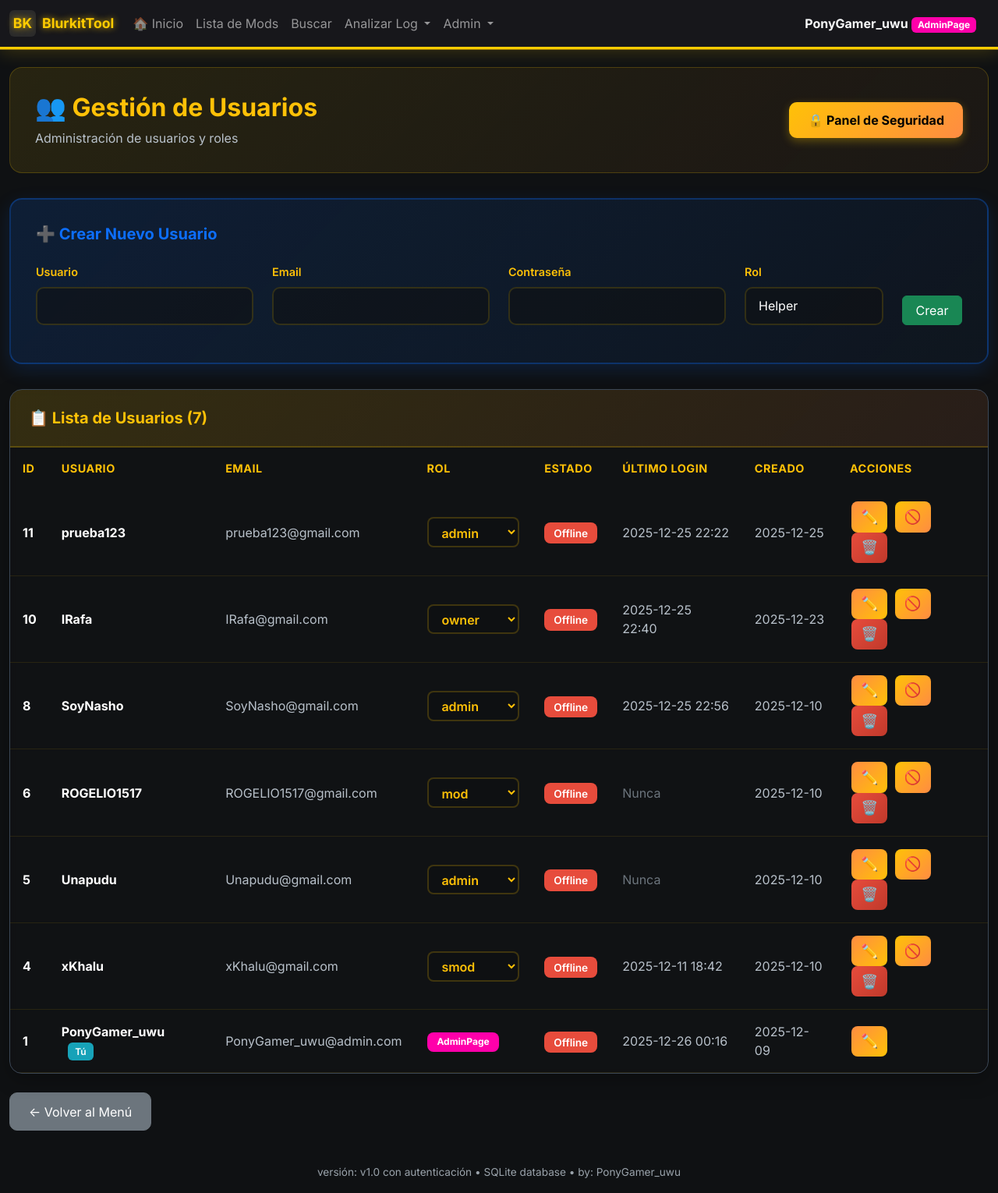
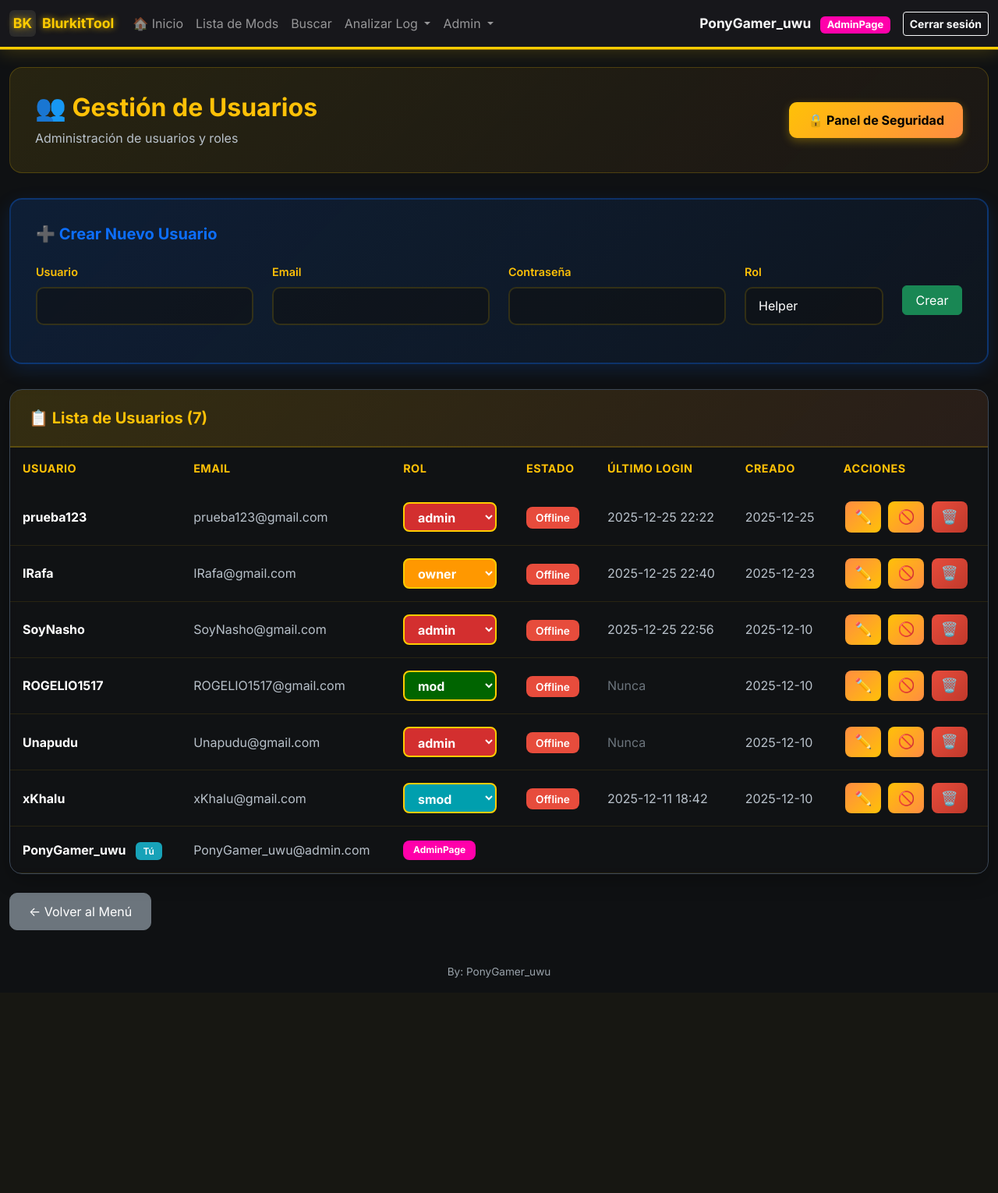
Before and after one commit to pabloacerbi125-ops/Blurkittool, a Flask app: page /admin/users in a window 1280 px wide. Shown: the whole page at 78% size. After the commit the page ends 1254 px from the top, so only its background shows below. Run offline with Flask 3, Linux system fonts and the light colour scheme; a user stored in the database is signed in.

Commit message:
fix: mejoras visuales, bug cierre de sesión, roles y formularios

```diff
--- a/web/app.py
+++ b/web/app.py
@@ -388,7 +388,7 @@
     return render_template('login.html')
 
 
-@app.route('/logout')
+@app.route('/logout', methods=['GET', 'POST'])
 @login_required
 def logout():
     """Logout current user."""
--- a/web/templates/admin_users.html
+++ b/web/templates/admin_users.html
@@ -257,7 +257,7 @@
         <h5>➕ Crear Nuevo Usuario</h5>
         <div>
             <form method="POST" action="{{ url_for('admin_create_user') }}">
-                <div class="row">
+                <div class="row align-items-center">
                     <div class="col-md-3">
                         <div class="mb-3">
                             <label for="username" class="form-label">Usuario</label>
@@ -283,20 +283,30 @@
                         <div class="mb-3">
                             <label for="role" class="form-label">Rol</label>
                             <select class="form-select" id="role" name="role" required>
-                                <option value="helper">Helper</option>
-                                <option value="p-helper">P-Helper</option>
-                                <option value="mod">Mod</option>
-                                <option value="smod">S-Mod</option>
-                                <option value="manager">Manager</option>
-                                <option value="admin">Admin</option>
-                                <option value="owner">Owner</option>
-                                <option value="founder">Founder</option>
+                                <option value="helper" class="role-helper">Helper</option>
+                                <option value="p-helper" class="role-p-helper">P-Helper</option>
+                                <option value="mod" class="role-mod">Mod</option>
+                                <option value="smod" class="role-smod">S-Mod</option>
+                                <option value="manager" class="role-manager">Manager</option>
+                                <option value="admin" class="role-admin">Admin</option>
+                                <option value="owner" class="role-owner">Owner</option>
+                                <option value="founder" class="role-founder">Founder</option>
                             </select>
+                        <style>
+                        .role-helper { color: #222; background: #7cffb2; }
+                        .role-p-helper { color: #222; background: #7cffb2; }
+                        .role-mod { color: #fff; background: #006400; }
+                        .role-smod { color: #fff; background: #009fae; }
+                        .role-manager { color: #fff; background: #8e24aa; }
+                        .role-admin { color: #fff; background: #d32f2f; }
+                        .role-owner { color: #fff; background: #ff9800; }
+                        .role-founder { color: #222; background: #FFD700; }
+                        </style>
                         </div>
                     </div>
 
-                    <div class="col-md-1 d-flex align-items-end">
-                        <button type="submit" class="btn btn-success w-100 mb-3">Crear</button>
+                    <div class="col-md-1 d-flex align-items-center justify-content-center" style="height: 100%;">
+                        <button type="submit" class="btn btn-success w-100">Crear</button>
                     </div>
                 </div>
             </form>
@@ -312,7 +322,7 @@
             <table class="table mb-0">
                 <thead>
                     <tr>
-                        <th>ID</th>
+                        {# <th>ID</th> #}
                         <th>Usuario</th>
                         <th>Email</th>
                         <th>Rol</th>
@@ -332,7 +342,7 @@
                             {% set is_online = false %}
                         {% endif %}
                         <tr {% if not user.is_active %}style="opacity: 0.6;"{% endif %}>
-                            <td><strong style="color: #ffffff;">{{ user.id }}</strong></td>
+                            {# <td><strong style="color: #ffffff;">{{ user.id }}</strong></td> #}
                             <td>
                                 <strong style="color: #ffffff;">{{ user.username }}</strong>
                                 {% if user.id == current_user.id %}
@@ -347,7 +357,7 @@
                                     {% elif user.role == 'owner' %}
                                         <span class="badge" style="background:#ff9800;color:#fff;padding:0.4rem 0.8rem;border-radius:8px;font-weight:bold;">Owner</span>
                                     {% elif user.role == 'founder' %}
-                                        <span class="badge bg-secondary" style="padding:0.4rem 0.8rem;border-radius:8px;font-weight:bold;">Founder</span>
+                                        <span class="badge" style="background:#FFD700;color:#222;padding:0.4rem 0.8rem;border-radius:8px;font-weight:bold;">Founder</span>
                                     {% elif user.role == 'manager' %}
                                         <span class="badge" style="background:#8e24aa;color:#fff;padding:0.4rem 0.8rem;border-radius:8px;">Manager</span>
                                     {% elif user.role == 'p-helper' %}
@@ -365,18 +375,50 @@
                                     {% endif %}
                                 {% else %}
                                     <form method="POST" action="{{ url_for('admin_change_role', user_id=user.id) }}" class="d-inline">
-                                        <select name="role" class="form-select-role" onchange="this.form.submit()">
-                                            <option value="helper" {% if user.role == 'helper' %}selected{% endif %}>helper</option>
-                                            <option value="p-helper" {% if user.role == 'p-helper' %}selected{% endif %}>p-helper</option>
-                                            <option value="mod" {% if user.role == 'mod' %}selected{% endif %}>mod</option>
-                                            <option value="smod" {% if user.role == 'smod' %}selected{% endif %}>smod</option>
-                                            <option value="manager" {% if user.role == 'manager' %}selected{% endif %}>manager</option>
-                                            <option value="admin" {% if user.role == 'admin' %}selected{% endif %}>admin</option>
-                                            <option value="owner" {% if user.role == 'owner' %}selected{% endif %}>owner</option>
-                                            <option value="founder" {% if user.role == 'founder' %}selected{% endif %}>founder</option>
+                                        <select name="role" class="form-select-role role-colored-select" onchange="this.form.submit()" data-current-role="{{ user.role }}">
+                                            <option value="helper" {% if user.role == 'helper' %}selected{% endif %} class="role-helper">helper</option>
+                                            <option value="p-helper" {% if user.role == 'p-helper' %}selected{% endif %} class="role-p-helper">p-helper</option>
+                                            <option value="mod" {% if user.role == 'mod' %}selected{% endif %} class="role-mod">mod</option>
+                                            <option value="smod" {% if user.role == 'smod' %}selected{% endif %} class="role-smod">smod</option>
+                                            <option value="manager" {% if user.role == 'manager' %}selected{% endif %} class="role-manager">manager</option>
+                                            <option value="admin" {% if user.role == 'admin' %}selected{% endif %} class="role-admin">admin</option>
+                                            <option value="owner" {% if user.role == 'owner' %}selected{% endif %} class="role-owner">owner</option>
+                                            <option value="founder" {% if user.role == 'founder' %}selected{% endif %} class="role-founder">founder</option>
                                         </select>
-                                    </form>
-                                {% endif %}
+                                    <!-- cierre correcto de select y form aquí, no tbody -->
+                                    <style>
+                                    .role-colored-select {
+                                        border: 2px solid #ffcc00;
+                                        font-weight: bold;
+                                        color: #fff;
+                                        background: #181c22;
+                                    }
+                                    .role-helper { color: #222; background: #7cffb2; }
+                                    .role-p-helper { color: #222; background: #7cffb2; }
+                                    .role-mod { color: #fff; background: #006400; }
+                                    .role-smod { color: #fff; background: #009fae; }
+                                    .role-manager { color: #fff; background: #8e24aa; }
+                                    .role-admin { color: #fff; background: #d32f2f; }
+                                    .role-owner { color: #fff; background: #ff9800; }
+                                    .role-founder { color: #222; background: #FFD700; }
+
+                                    /* For Chrome/Edge/Opera: style selected option */
+                                    .role-colored-select option:checked,
+                                    .role-colored-select option[selected] {
+                                        font-weight: bold;
+                                    }
+                                    </style>
+                                    <script>
+                                    // For Firefox: dynamically set select color based on selected option
+                                    document.querySelectorAll('.role-colored-select').forEach(function(select) {
+                                        function setColor() {
+                                            var val = select.value;
+                                            select.className = 'form-select-role role-colored-select role-' + val;
+                                        }
+                                        setColor();
+                                        select.addEventListener('change', setColor);
+                                    });
+                                    </script>
                                     </td>
                                     <td>
                                         {% if is_online %}
@@ -400,7 +442,6 @@
                                                 data-bs-toggle="modal" data-bs-target="#editModal{{ user.id }}">
                                             ✏️
                                         </button>
-
                                         {% if user.id != current_user.id %}
                                         <form method="POST" action="{{ url_for('admin_toggle_user', user_id=user.id) }}" class="d-inline">
                                             {% if user.is_active %}
@@ -413,12 +454,14 @@
                                             </button>
                                             {% endif %}
                                         </form>
-
                                         <form method="POST" action="{{ url_for('admin_delete_user', user_id=user.id) }}" class="d-inline"
                                               onsubmit="return confirm('¿Banear y eliminar usuario {{ user.username }}?')">
                                             <button type="submit" class="btn btn-action btn-delete" title="Ban (eliminar)">
                                                 🗑️
                                             </button>
+                                        </form>
+                                        {% endif %}
+                                    </td>
                                 </form>
                                 {% endif %}
                             </td>
@@ -430,7 +473,7 @@
         </div>
     </div>
 
-    <div class="mt-4">
+    <div class="mt-4 mb-3">
         <a href="{{ url_for('menu') }}" class="btn btn-secondary" style="border-radius: 10px; padding: 0.7rem 1.5rem;">← Volver al Menú</a>
     </div>
 </div>
--- a/web/templates/base.html
+++ b/web/templates/base.html
@@ -61,36 +61,39 @@
               </ul>
             </li>
             {% endif %}
+            {% endif %}
           </ul>
           <div class="d-flex align-items-center ms-auto">
-            <span class="text-light me-3">
-              <strong>{{ current_user.username }}</strong>
+            <span class="text-light me-3" style="font-weight: bold; font-size: 1.08rem;">
+              {{ current_user.username }}
               {% if current_user.role == 'adminpage' %}
-                <span class="badge" style="background:#ff00aa;color:#fff;font-weight:bold;">AdminPage</span>
+                <span class="badge" style="background:#ff00aa;color:#fff;font-weight:bold; margin-left: 0.5rem;">AdminPage</span>
               {% elif current_user.role == 'owner' %}
-                <span class="badge" style="background:#ff9800;color:#fff;font-weight:bold;">Owner</span>
+                <span class="badge" style="background:#ff9800;color:#fff;font-weight:bold; margin-left: 0.5rem;">Owner</span>
               {% elif current_user.role == 'founder' %}
-                <span class="badge bg-secondary" style="font-weight:bold;">Founder</span>
+                <span class="badge" style="background:#FFD700;color:#222;font-weight:bold; margin-left: 0.5rem;">Founder</span>
               {% elif current_user.role == 'manager' %}
-                <span class="badge" style="background:#8e24aa;color:#fff;">Manager</span>
+                <span class="badge" style="background:#8e24aa;color:#fff; margin-left: 0.5rem;">Manager</span>
               {% elif current_user.role == 'p-helper' %}
-                <span class="badge" style="background:#7cffb2;color:#222;">P-Helper</span>
+                <span class="badge" style="background:#7cffb2;color:#222; margin-left: 0.5rem;">P-Helper</span>
               {% elif current_user.role == 'helper' %}
-                <span class="badge" style="background:#7cffb2;color:#222;">helper</span>
+                <span class="badge" style="background:#7cffb2;color:#222; margin-left: 0.5rem;">helper</span>
               {% elif current_user.role == 'admin' %}
-                <span class="badge bg-danger">admin</span>
+                <span class="badge bg-danger" style="margin-left: 0.5rem;">admin</span>
               {% elif current_user.role == 'smod' %}
-                <span class="badge" style="background:#009fae;color:#fff;">smod</span>
+                <span class="badge" style="background:#009fae;color:#fff; margin-left: 0.5rem;">smod</span>
               {% elif current_user.role == 'mod' %}
-                <span class="badge" style="background:#006400;color:#fff;">mod</span>
+                <span class="badge" style="background:#006400;color:#fff; margin-left: 0.5rem;">mod</span>
               {% else %}
-                <span class="badge bg-info">{{ current_user.role }}</span>
+                <span class="badge bg-info" style="margin-left: 0.5rem;">{{ current_user.role }}</span>
               {% endif %}
             </span>
+            <form method="post" action="{{ url_for('logout') }}" style="margin:0;">
+              <button type="submit" class="btn btn-sm btn-outline-light" style="font-weight:bold;">Cerrar sesión</button>
+            </form>
           </div>
-    		</div>
+        </div>
         {% endif %}
-      {% endif %}
       </nav>
 
     <main class="container container-main my-4">
@@ -110,7 +113,7 @@
 
 
     <footer class="container container-main text-center py-3">
-      <span class="footer-note">versión: v1.0 con autenticación • SQLite database • by: PonyGamer_uwu</span>
+      <span class="footer-note">By: PonyGamer_uwu</span>
     </footer>
 
     <script src="https://cdn.jsdelivr.net/npm/bootstrap@5.3.2/dist/js/bootstrap.bundle.min.js"></script>
@@ -118,12 +121,7 @@
       // Variable JS para saber si el usuario está autenticado (como booleano)
       const isAuthenticated = {{ 'true' if current_user.is_authenticated else 'false' }};
 
-      // Cierre de sesión tras cerrar pestaña/ventana
-      window.addEventListener('unload', function() {
-        if (isAuthenticated) {
-          navigator.sendBeacon("{{ url_for('logout') }}");
-        }
-      });
+
 
       // Cierre de sesión tras inactividad (10 minutos)
       let inactivityTimeout;
@@ -134,7 +132,7 @@
         }, 10 * 60 * 1000); // 10 minutos
       }
       if (isAuthenticated) {
-        ['mousemove','keydown','scroll','click'].forEach(evt => {
+        ['mousemove','keydown','scroll'].forEach(evt => {
           window.addEventListener(evt, resetInactivityTimer);
         });
         resetInactivityTimer();
```
Also changed, not shown: web/templates/menu.html (+30 -1 lines), web/instance/blurkit.db. Lines whose indentation alone changed are shown as unchanged.
